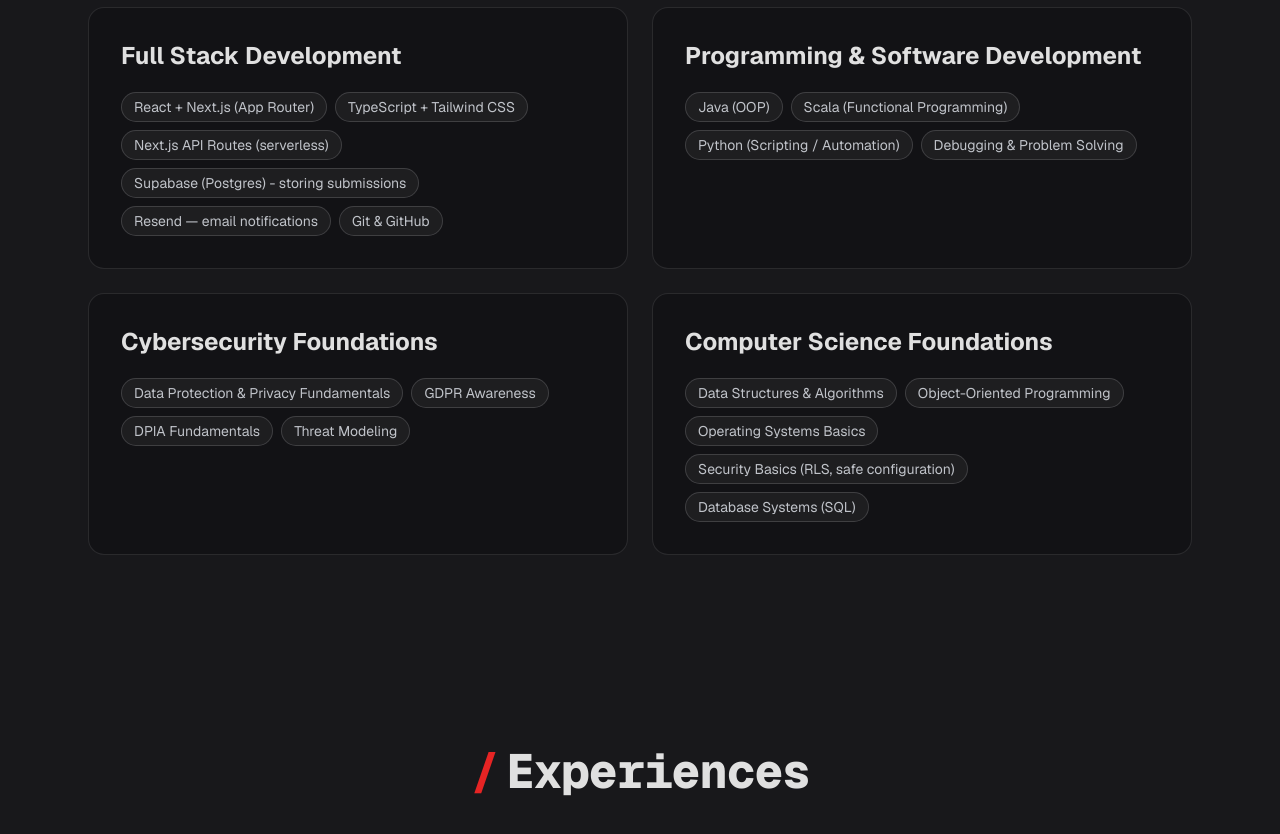
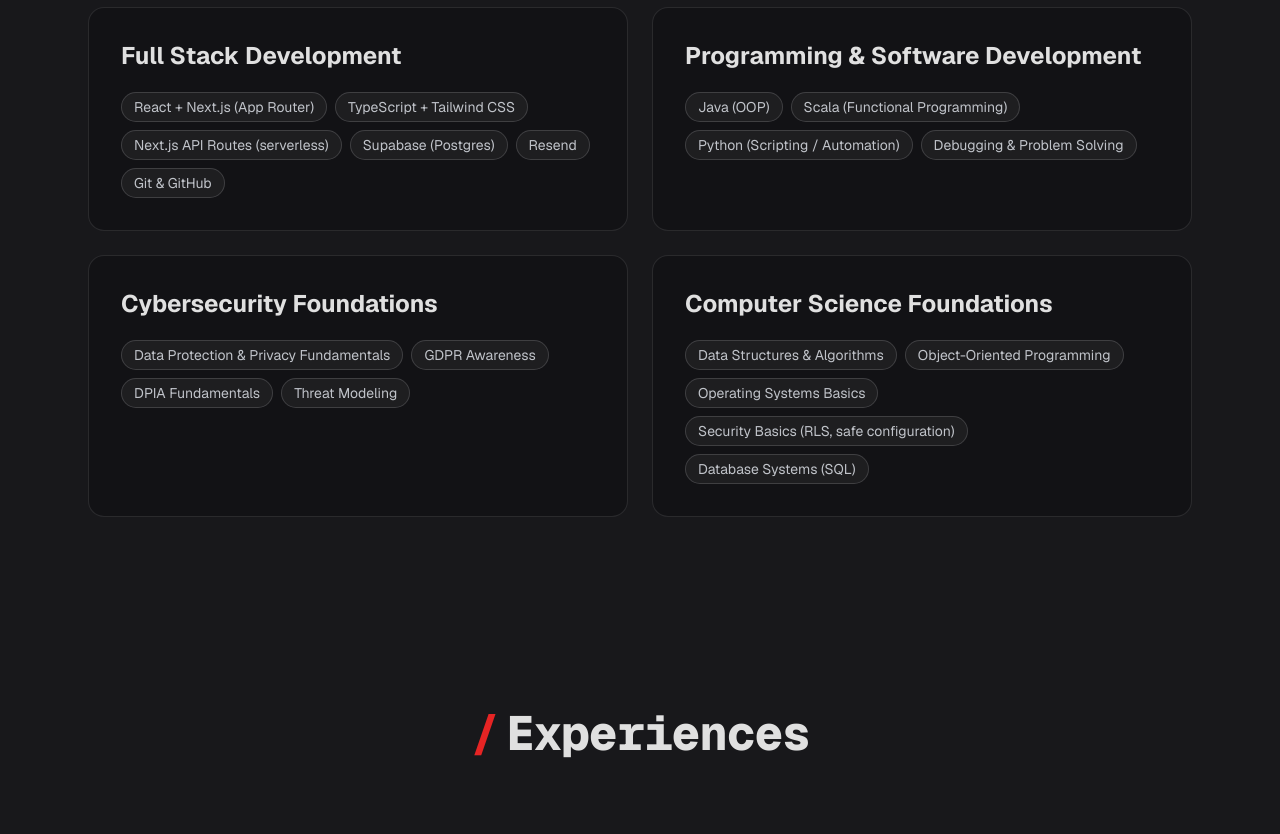
Before and after one commit to Xekyute/Web-Portfolio, a Next.js app: page / in a window 1280 px wide. Shown: the part 1680-2514 px from the top of the page. Built offline with nearby package versions, Linux system fonts and the light colour scheme.

Commit message:
Update page.tsx

```diff
--- a/src/app/page.tsx
+++ b/src/app/page.tsx
@@ -118,8 +118,8 @@ export default function Home() {
                 "React + Next.js (App Router)",
                 "TypeScript + Tailwind CSS",
                 "Next.js API Routes (serverless)",
-                "Supabase (Postgres) - storing submissions",
-                "Resend — email notifications",
+                "Supabase (Postgres)",
+                "Resend",
                 "Git & GitHub",
               ]}
             />
```
